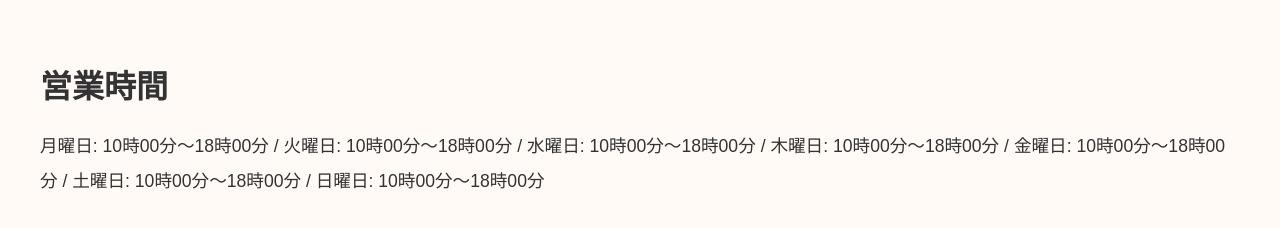
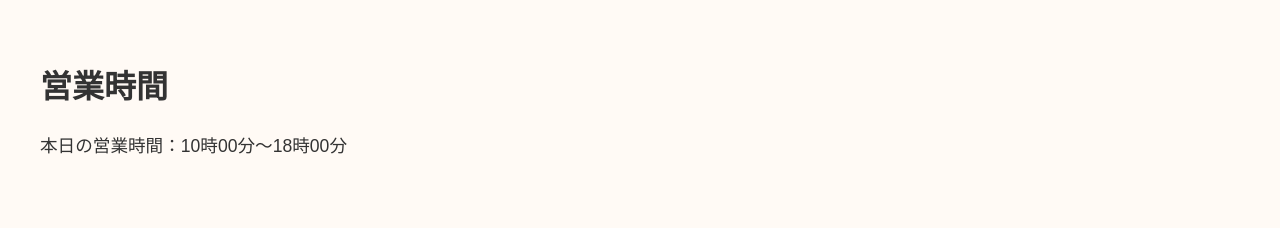
Before and after one commit to yuuri713/kouzan, a website: page index.html in a window 1280 px wide. Drawn offline with Linux system fonts and the light colour scheme.

Commit message:
営業時間の表示を修正

```diff
--- a/index.html
+++ b/index.html
@@ -29,8 +29,15 @@
       const container = document.getElementById('hours');
 
       if (weekdayText && weekdayText.length > 0) {
-        // ユニバみたいに1行で表示したい場合
-        container.textContent = weekdayText.join(' / ');
+        // JavaScriptの曜日番号（日曜=0, 月曜=1, ... 土曜=6）
+        const jsDayIndex = new Date().getDay(); // 0〜6
+
+        // weekdayTextの並びは 月→火→...→日 → Googleは「月曜始まり」
+        // Googleの weekday_text は 月曜=0、日曜=6 じゃなく、index=0が月曜っぽい構成
+        const googleDayIndex = (jsDayIndex + 6) % 7; // JS→Googleのindex変換（日曜→6）
+
+        const todayText = weekdayText[googleDayIndex];
+        container.textContent = `本日の営業時間：${todayText.replace(/^.+?:\s*/, '')}`;
       } else {
         container.textContent = '営業時間情報が見つかりませんでした。';
       }
```
